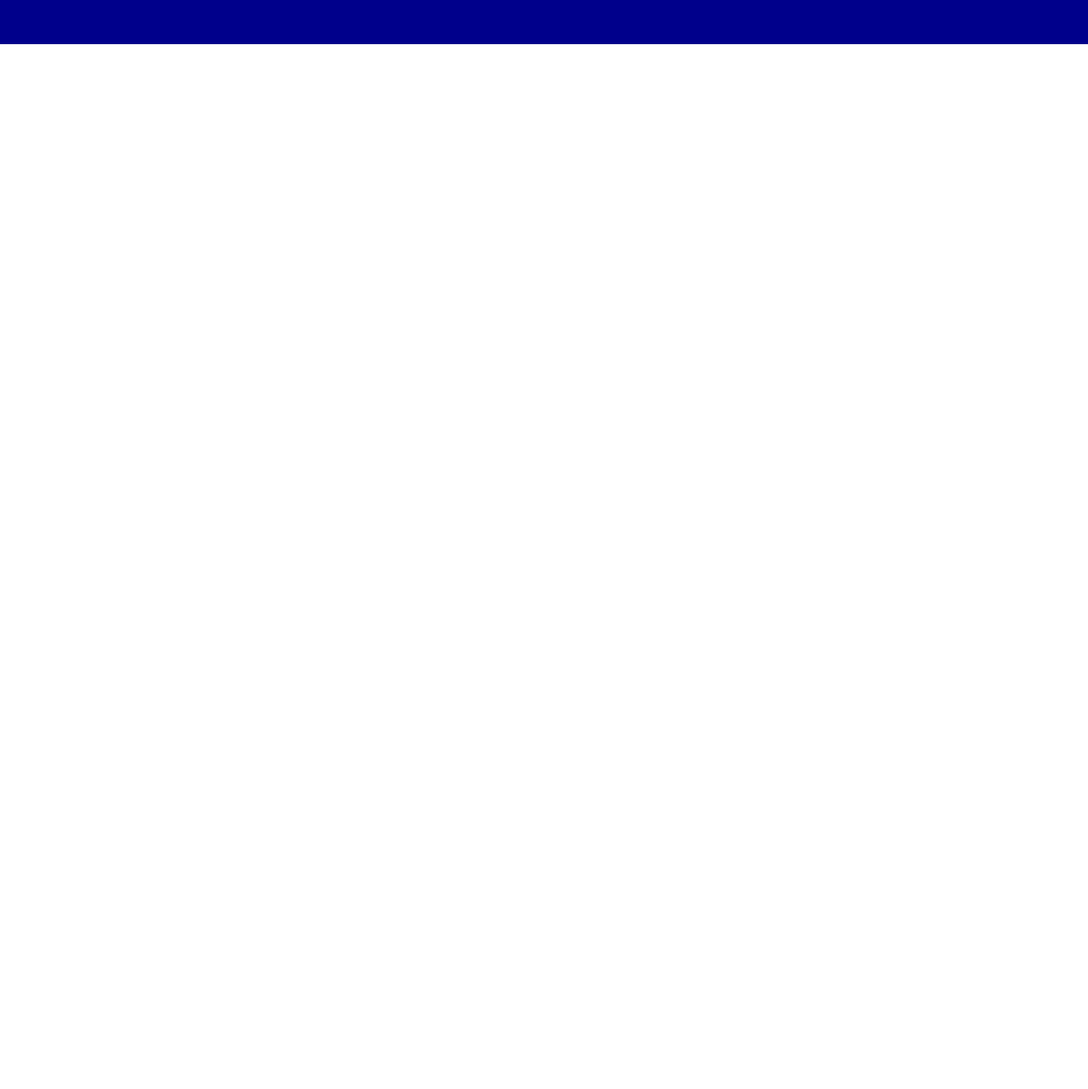
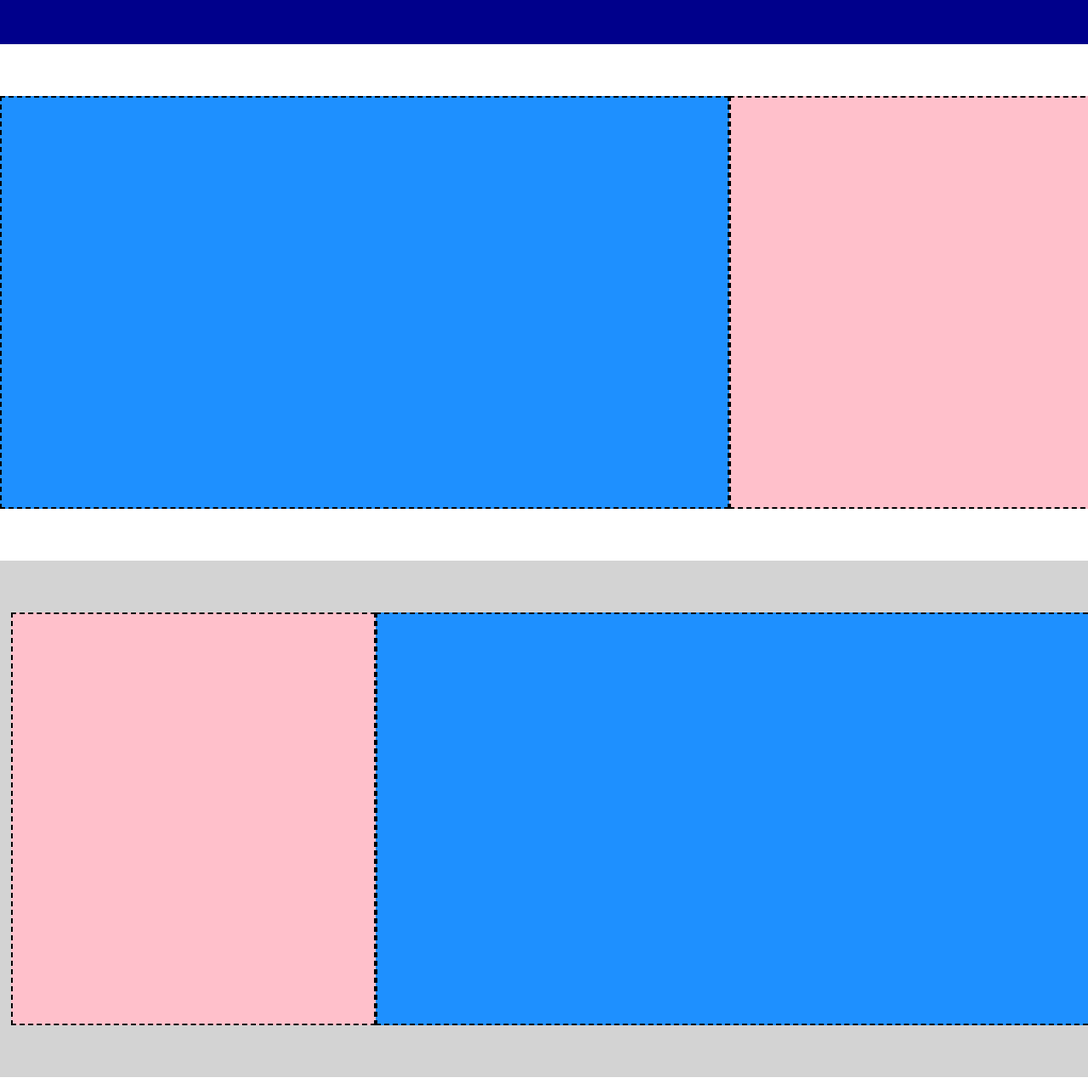
Before and after one commit to LucaRanieri96/htmlcss-struttura-discord, a plain HTML site: page index.html in a window 1280 px wide. Shown: the part 578-1860 px from the top of the page at 85% size. Before the commit the page ends 800 px from the top, so only its background shows below. Drawn offline with Linux system fonts and the light colour scheme.

Commit message:
Add main container

```diff
--- a/assets/css/style.css
+++ b/assets/css/style.css
@@ -31,7 +31,7 @@
     justify-content: center;
 }
 
-.debug .container-nav #logo{
+.debug .container-nav #logo {
     background-color: #daa520;
     border: 2px dashed black;
     height: 3rem;
@@ -39,7 +39,8 @@
     padding: 1rem;
 
 }
-.debug .container-nav #links{
+
+.debug .container-nav #links {
     background-color: #daa520;
     border: 2px dashed black;
     height: 3rem;
@@ -48,7 +49,8 @@
     padding: 1rem;
 
 }
-.debug .container-nav #login{
+
+.debug .container-nav #login {
     background-color: #daa520;
     border: 2px dashed black;
     height: 3rem;
@@ -56,10 +58,74 @@
     text-align: end;
     padding: 1rem;
 }
-.container-ban{
+
+.container-ban {
     height: 430px;
     width: 985px;
     background-color: #ee82ee;
     border: 2px dashed black;
     align-self: center;
 }
+
+.debug #app_main {
+    height: 3040px;
+}
+
+.debug .bg-white {
+    height: 20%;
+    background-color: white;
+}
+
+.debug .bg-grey {
+    height: 20%;
+    background-color: #d3d3d3;
+}
+
+.debug .container-main1 {
+    width: 1300px;
+    height: 100%;
+    margin: auto;
+    display: flex;
+
+}
+
+.container-main1 .container-left {
+    width: 66%;
+    height: 80%;
+    background-color: #1e90ff;
+    border: 2px dashed black;
+    align-self: center;
+}
+
+.container-main1 .container-right {
+    width: 33%;
+    height: 80%;
+    background-color: #ffc0cb;
+    border: 2px dashed black;
+    align-self: center;
+}
+
+.debug .container-main2 {
+    width: 1300px;
+    height: 100%;
+    margin: auto;
+    display: flex;
+    flex-direction: row-reverse;
+
+}
+
+.container-main2 .container-left {
+    width: 66%;
+    height: 80%;
+    background-color: #1e90ff;
+    border: 2px dashed black;
+    align-self: center;
+}
+
+.container-main2 .container-right {
+    width: 33%;
+    height: 80%;
+    background-color: #ffc0cb;
+    border: 2px dashed black;
+    align-self: center;
+}
--- a/index.html
+++ b/index.html
@@ -21,14 +21,37 @@
             </section>
 
             <section id="banner-bg">
-                <div class="container-ban">
-
-                </div>
+                <div class="container-ban"></div>
             </section>
 
         </header>
 
-        <main id="app_main"></main>
+        <main id="app_main">
+            <section class="bg-white">
+                <div class="container-main1">
+                    <div class="container-left"></div>
+                    <div class="container-right"></div>
+                </div>
+            </section>
+            <section class="bg-grey">
+                <div class="container-main2">
+                    <div class="container-left"></div>
+                    <div class="container-right"></div>
+                </div>
+            </section>
+            <section class="bg-white">
+                <div class="container-main1">
+                    <div class="container-left"></div>
+                    <div class="container-right"></div>
+                </div>
+            </section>
+            <section class="bg-grey">
+                <div class="container-main2">
+                    <div class="container-left"></div>
+                    <div class="container-right"></div>
+                </div>
+            </section>
+        </main>
 
         <footer id="app_footer"></footer>
     </body>
```
